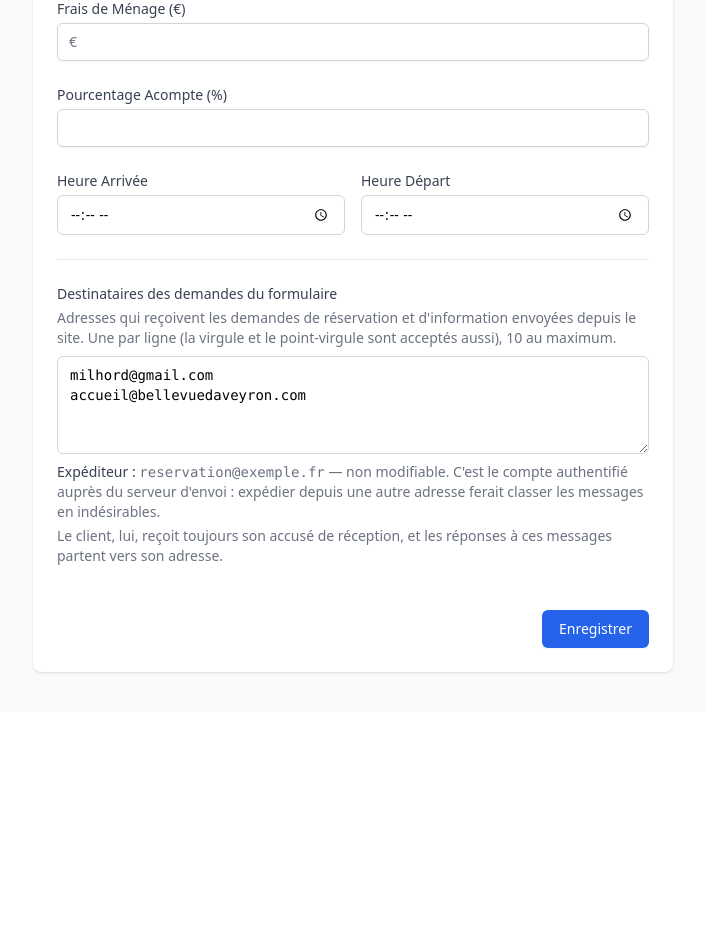
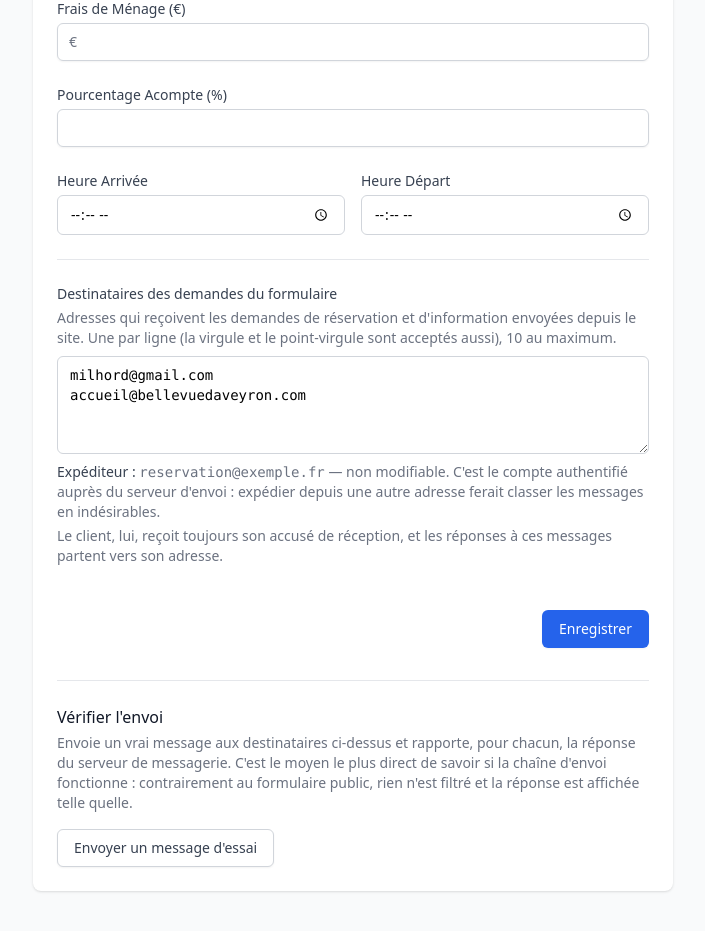
Before and after one commit to ColibriMilhord/bv, a PHP site: page /admin/settings.php in a window 1280 px wide. Shown: the part 202-1133 px from the top of the page, without its empty margins (287-992 px from the left). Before the commit the page ends 876 px from the top, so only its background shows below. Run offline with PHP 8.4, Linux system fonts and the light colour scheme; the visitor is signed in with stand-in values (Sample User, id 1); tables that the repository leaves empty or names only in its code hold one stand-in row (values such as "Sample post"); some libraries are stand-ins or nearby versions.

Commit message:
Envoyer un message d'essai depuis l'administration
Chercher la panne par le formulaire public est pénible : ses garde-fous
anti-robots gênent les essais répétés, et il ne dit pas ce que le
serveur de messagerie a répondu.

Les Paramètres du Gîte gagnent un bouton « Envoyer un message d'essai ».
Il expédie un vrai message aux destinataires réglés et affiche, pour
chacun, la réponse exacte : accepté, ou le refus du serveur mot pour
mot. En cas de succès, il rappelle que la suite ne dépend plus du site
et qu'il faut regarder le dossier des indésirables.

Le formulaire est distinct de celui des réglages : un formulaire
imbriqué serait ignoré par le navigateur, et l'essai ne doit pas
dépendre de l'enregistrement des montants.

Vérifié sur les deux cas, serveur qui accepte et serveur qui refuse :
chaque destinataire est rapporté séparément, et le conseil sur les
indésirables n'apparaît que lorsqu'un message est bien parti.

Co-Authored-By: Claude Opus 5 <noreply@anthropic.com>
Claude-Session: https://claude.ai/code/session_01W79Ud2XD3NryS2NSBePjFb

```diff
--- a/admin/settings.php
+++ b/admin/settings.php
@@ -4,6 +4,7 @@ session_start();
 require_once '../config/db.php';
 require_once '../config/mail_config.php';
 require_once '../config/notifications.php';
+require_once '../config/mail_smtp.php';
 
 if (!isset($_SESSION['admin_id'])) {
     header('Location: login.php');
@@ -15,9 +16,41 @@ $colonne_destinataires = notifications_migrer($pdo);
 
 $message      = '';
 $avertissement = '';
+$essai        = [];   // résultat de l'envoi d'essai, destinataire par destinataire
+
+// ── Envoi d'essai ──────────────────────────────────────────────────────────
+// Le formulaire public ne dit pas grand-chose quand un envoi échoue, et ses
+// garde-fous anti-robots compliquent les vérifications répétées. Ce bouton
+// envoie un vrai message aux destinataires réglés et rapporte, pour chacun,
+// la réponse exacte du serveur.
+if ($_SERVER['REQUEST_METHOD'] === 'POST' && isset($_POST['essai_envoi'])) {
+    $settings_essai = $pdo->query("SELECT * FROM gite_settings WHERE id = 1")->fetch() ?: [];
+    $quand = date('d/m/Y à H\\hi');
+
+    $texte = "Ceci est un message d'essai envoyé depuis l'administration du site.\n\n"
+           . "S'il vous parvient, la chaîne d'envoi fonctionne : le site sait joindre\n"
+           . "le serveur de messagerie, et vos demandes de réservation arriveront.\n\n"
+           . "Envoyé le " . $quand . ".\n"
+           . "Expéditeur : " . SMTP_FROM . "\n";
+
+    foreach (notifications_destinataires($settings_essai) as $adresse) {
+        $debut     = microtime(true);
+        $resultat  = send_smtp_mail($adresse, "Essai d'envoi — Bellevue d'Aveyron", $texte);
+        $essai[]   = [
+            'adresse' => $adresse,
+            'ok'      => $resultat === true,
+            'detail'  => $resultat === true ? 'accepté par le serveur' : (string) $resultat,
+            'duree'   => round(microtime(true) - $debut, 1),
+        ];
+    }
+
+    if (!$essai) {
+        $avertissement = "Aucun destinataire réglé : rien n'a pu être envoyé.";
+    }
+}
 
 // Handle Update
-if ($_SERVER['REQUEST_METHOD'] === 'POST') {
+if ($_SERVER['REQUEST_METHOD'] === 'POST' && !isset($_POST['essai_envoi'])) {
     $frais_menage = floatval($_POST['frais_menage']);
     $acompte = intval($_POST['acompte']);
     $check_in = $_POST['check_in'];
@@ -185,6 +218,54 @@ $settings = $stmt->fetch();
                         </div>
                     </div>
                 </form>
+
+                <!-- ── Envoi d'essai ─────────────────────────────────────────
+                     Formulaire distinct : un formulaire imbriqué serait ignoré
+                     par le navigateur, et surtout l'essai ne doit pas dépendre
+                     de l'enregistrement des réglages. -->
+                <div class="mt-8 border-t border-gray-200 pt-6">
+                    <h3 class="text-base font-medium text-gray-900">Vérifier l'envoi</h3>
+                    <p class="mt-1 text-sm text-gray-500">
+                        Envoie un vrai message aux destinataires ci-dessus et rapporte, pour
+                        chacun, la réponse du serveur de messagerie. C'est le moyen le plus
+                        direct de savoir si la chaîne d'envoi fonctionne : contrairement au
+                        formulaire public, rien n'est filtré et la réponse est affichée telle quelle.
+                    </p>
+
+                    <form method="POST" class="mt-4">
+                        <button type="submit" name="essai_envoi" value="1"
+                            class="inline-flex justify-center py-2 px-4 border border-gray-300 shadow-sm text-sm font-medium rounded-md text-gray-700 bg-white hover:bg-gray-50 focus:outline-none focus:ring-2 focus:ring-offset-2 focus:ring-blue-500">
+                            Envoyer un message d'essai
+                        </button>
+                    </form>
+
+                    <?php if ($essai): ?>
+                        <ul class="mt-5 space-y-2">
+                            <?php foreach ($essai as $ligne): ?>
+                                <li class="flex items-start gap-3 rounded-md border px-4 py-3 text-sm <?php
+                                    echo $ligne['ok'] ? 'border-green-200 bg-green-50' : 'border-red-200 bg-red-50';
+                                ?>">
+                                    <span class="font-semibold <?php echo $ligne['ok'] ? 'text-green-700' : 'text-red-700'; ?>">
+                                        <?php echo $ligne['ok'] ? '✔' : '✖'; ?>
+                                    </span>
+                                    <span>
+                                        <span class="font-mono"><?php echo htmlspecialchars($ligne['adresse']); ?></span>
+                                        — <?php echo htmlspecialchars($ligne['detail']); ?>
+                                        <span class="text-gray-400">(<?php echo $ligne['duree']; ?> s)</span>
+                                    </span>
+                                </li>
+                            <?php endforeach; ?>
+                        </ul>
+
+                        <?php if (array_filter(array_column($essai, 'ok'))): ?>
+                            <p class="mt-3 text-sm text-gray-500">
+                                « Accepté par le serveur » signifie que le message a bien quitté le
+                                site. S'il n'arrive pas dans la boîte, regardez le dossier
+                                <strong>indésirables</strong> : la suite ne dépend plus du site.
+                            </p>
+                        <?php endif; ?>
+                    <?php endif; ?>
+                </div>
             </div>
         </div>
     </div>
```
Also changed, not shown: docs/DEPLOIEMENT.md (+1 -0 lines).
